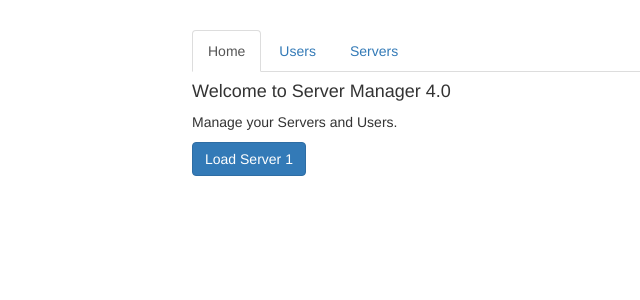
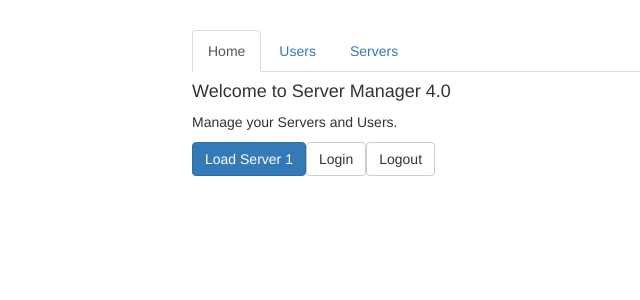
Before and after one commit to neeleshbizoara/Angular6_Practice, an Angular app in the folder routing-start/: page / in a window 1280 px wide. Shown: the top 300 px of the page, without its empty margins (73-713 px from the left). Built offline with nearby package versions, Linux system fonts and the light colour scheme.

Commit message:
Using a Fake Auth Service

```diff
--- a/routing-start/src/app/home/home.component.html
+++ b/routing-start/src/app/home/home.component.html
@@ -1,3 +1,5 @@
 <h4>Welcome to Server Manager 4.0</h4>
 <p>Manage your Servers and Users.</p>
 <button class="btn btn-primary" (click)="onLoadServer(1)">Load Server 1</button>
+<button class="btn btn-default" (click)="onlogin()">Login</button>
+<button class="btn btn-default" (click)="onlogout()">Logout</button>
--- a/routing-start/src/app/home/home.component.ts
+++ b/routing-start/src/app/home/home.component.ts
@@ -1,5 +1,6 @@
 import { Component, OnInit } from '@angular/core';
 import { Router } from '@angular/router';
+import { AuthService } from '../auth.service';
 
 @Component({
   selector: 'app-home',
@@ -8,7 +9,7 @@
 })
 export class HomeComponent implements OnInit {
 
-  constructor(private router:Router) { }
+  constructor(private router:Router, private authService:AuthService) { }
 
   ngOnInit() {
   }
@@ -17,4 +18,12 @@
     this.router.navigate(['/servers',id, 'edit'], {queryParams: {allowEdit: 1}, fragment: 'loading'});
   }
 
+  onlogin() {
+    this.authService.login();
+  }
+
+  onlogout() {
+    this.authService.logout();
+  }
+
 }
```
